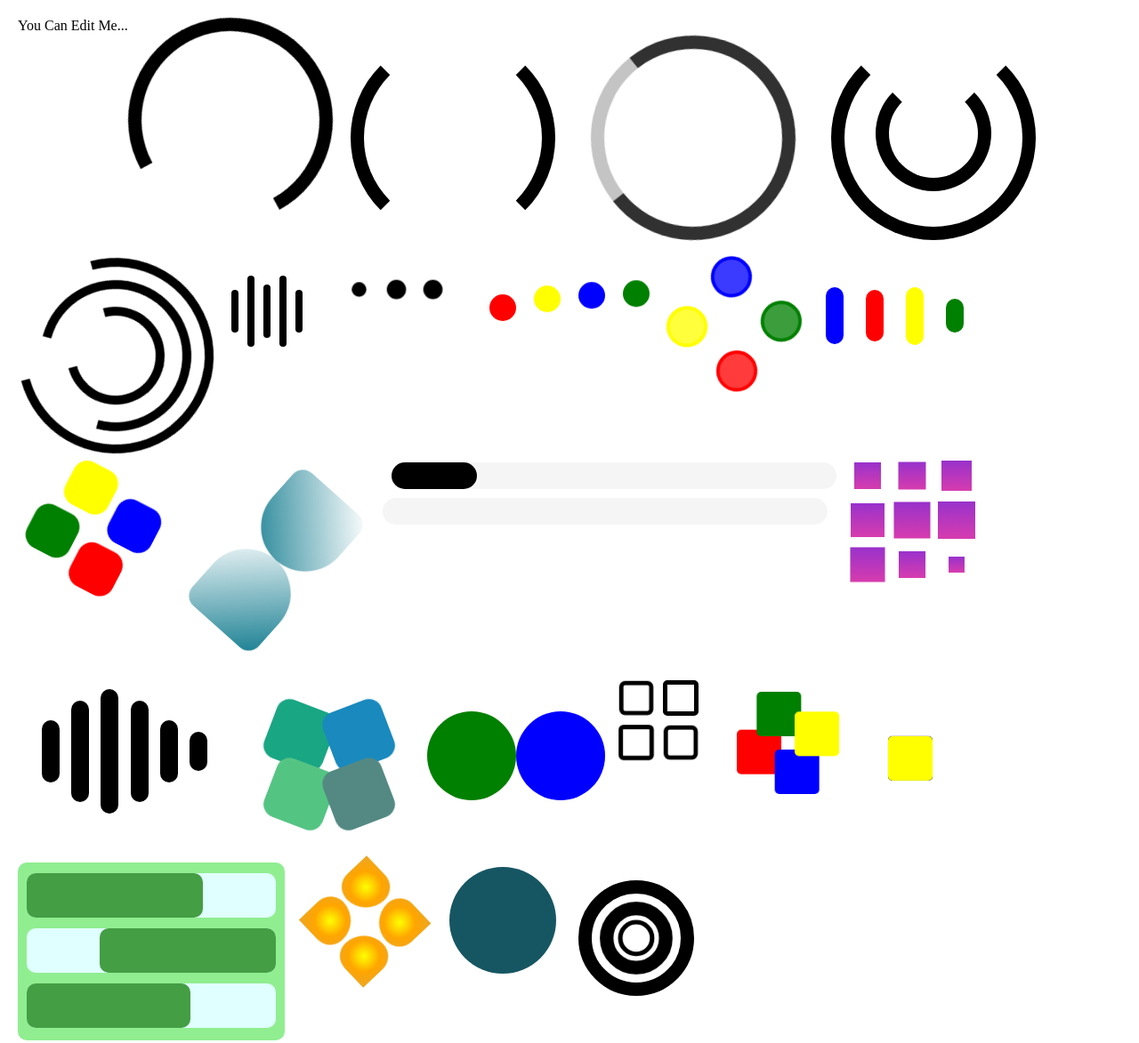
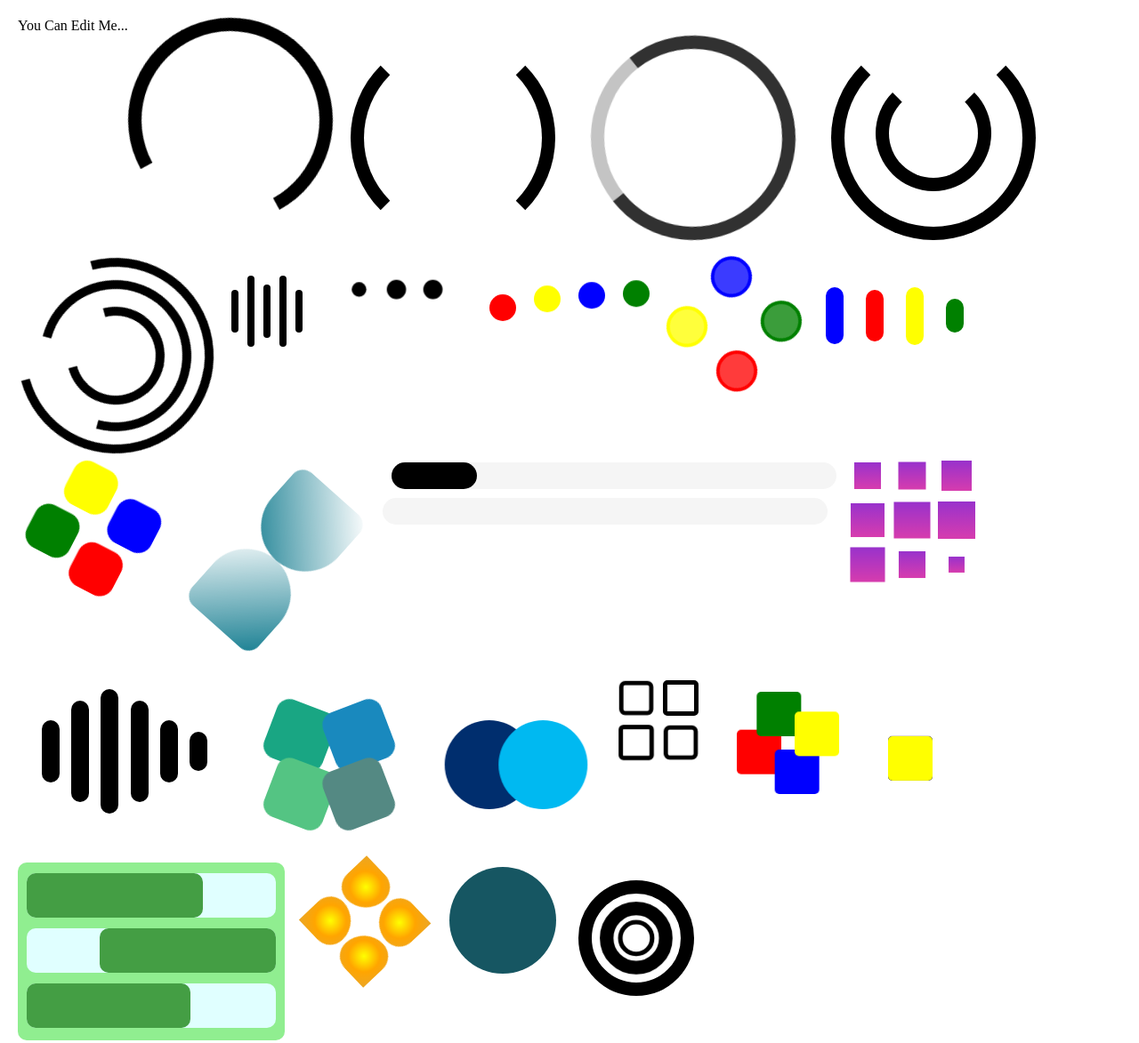
Before and after one commit to abhipatel2005/Practice, a plain HTML site: page Pre-Loader/loading.html in a window 1280 px wide. Shown: the whole page at 89% size. Drawn offline with Linux system fonts and the light colour scheme.

Commit message:
Modified Pre-Loader

```diff
--- a/Pre-Loader/loading.css
+++ b/Pre-Loader/loading.css
@@ -491,45 +491,32 @@ body{
 }
 
 /* animation_18 */
-.threes{
-    width:200px;
-    height:200px;
-    border-radius:20px;
+.twos{
     display: flex;
-    /* animation:new 2s ease-in-out infinite; */
 }
-.three{
+.two{
     width:100px;
     height:100px;
     border-radius: 50%;
     margin:auto;
-    background-color:black;
 }
-#three_1{
-    background-color:green;
-    animation:far 1s infinite ease-in-out;
+#two_1{
+    background-color:#002E6E;
+    animation:far 1.3s infinite ease-in-out;
 }
-#three_2{
-    background-color:blue;
-    animation: far_1 1s infinite ease-in-out reverse;
+#two_2{
+    background-color:#00B9F1;
+    animation: far_1 1.3s infinite ease-in-out reverse;
 }
 @keyframes far{
     0%{transform:scale(1.0)}
     50%{transform:translate(100px)}
-    100%{transform:translate(-0px);z-index:1;}
+    100%{transform:translate(-0px)}
 }
 @keyframes far_1{
     0%{transform:scale(1.0)}
     50%{transform:translate(-100px)}
-    100%{transform:translate(0px)}
-}
-#three_3{
-    animation:far_2 2s infinite ease-in-out;
-}
-@keyframes far_2{
-    0%{transform:scale(1.1)}
-    25%{transform:translate3d(-70px,-80px,-80px);}
-    50%{transform:translate(-70px)}
+    100%{transform:translate(0px);z-index:-1;}
 }
 
 /* animation_19 */
--- a/Pre-Loader/loading.html
+++ b/Pre-Loader/loading.html
@@ -129,9 +129,9 @@
             </div>
 
             <!-- animation_18 -->
-            <div class="threes">
-                <div class="three" id="three_1"></div>
-                <div class="three" id="three_2"></div>
+            <div class="twos">
+                <div class="two" id="two_1"></div>
+                <div class="two" id="two_2"></div>
             </div>
 
             <!-- animation_19 -->
```
